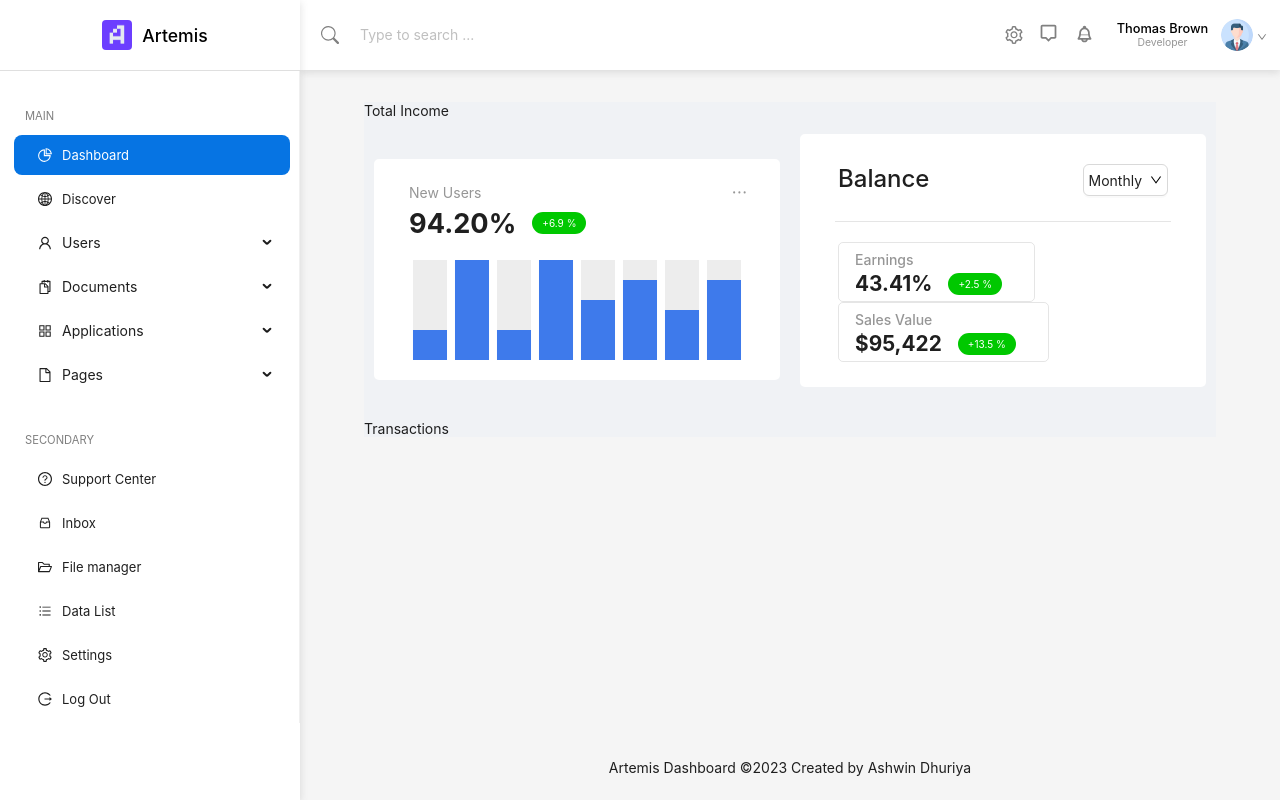
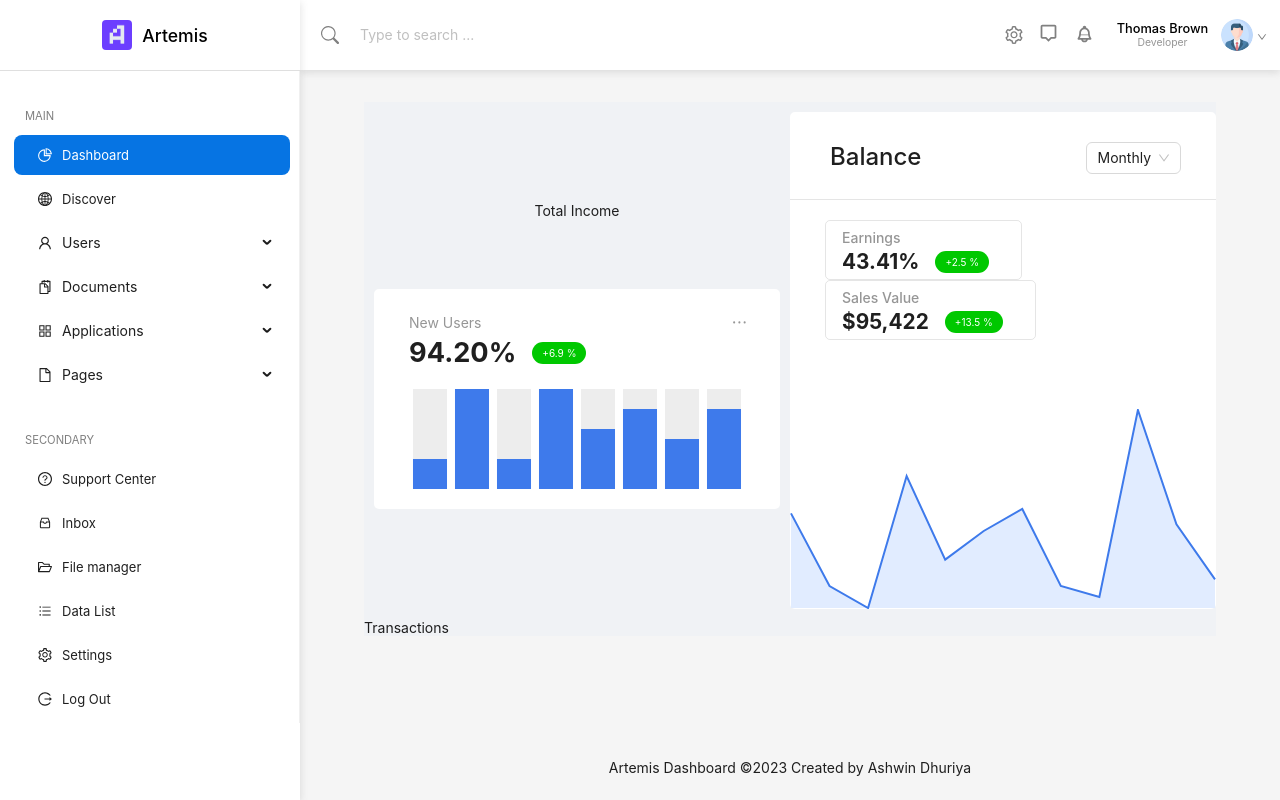
Before and after one commit to Ashwin1729/Artemis-Dashboard, a React (Create React App) app: page / in a window 1280 px wide. Built offline with nearby package versions, Linux system fonts and the light colour scheme.

Commit message:
balance card implemented

```diff
--- a/src/App.css
+++ b/src/App.css
@@ -54,11 +54,6 @@
 }
 .table-row-dark {
   background-color: #f0f2f5;
-}
-
-.dashboard {
-  padding: 20px 16% 0px 10%;
-  background: #f0f2f5;
 }
 
 .transaction-wrapper {
@@ -175,10 +170,6 @@
   margin-top: 5px;
 }
 
-.site-layout .site-layout-background {
-  background: #fff;
-}
-
 .ant-tabs-top {
   width: 100% !important;
 }
--- a/src/components/Dashboard.js
+++ b/src/components/Dashboard.js
@@ -10,7 +10,7 @@ const Dashboard = () => {
     <div className={styles.dashboard_layout}>
       <Row className={styles.dashboard_graphs}>
         <Col xs={24} lg={12} className={styles.income_layout}>
-          <Row>
+          <Row className={styles.user_layout}>
             <div>Total Income</div>
           </Row>
           <Row className={styles.user_layout}>
--- /dev/null
+++ b/src/components/charts/LineChart.js
@@ -0,0 +1,56 @@
+import React from "react";
+import { Line } from "react-chartjs-2";
+
+const LineChart = ({ label, data, title }) => {
+  return (
+    <>
+      <Line
+        data={{
+          labels: label,
+          datasets: [
+            {
+              label: title,
+              fill: true,
+              backgroundColor: "#e1ecff",
+              borderColor: "#3e7aeb",
+              borderWidth: 2,
+              borderDash: [],
+              borderDashOffset: 0.0,
+              pointBackgroundColor: "#3e7aeb",
+              pointBorderColor: "rgba(255,255,255,0)",
+              pointHoverBackgroundColor: "#3e7aeb",
+              pointBorderWidth: 20,
+              pointHoverRadius: 5,
+              pointHoverBorderWidth: 15,
+              pointRadius: 0,
+              data: data,
+            },
+          ],
+        }}
+        options={{
+          maintainAspectRatio: false,
+          plugins: {
+            legend: {
+              display: false,
+            },
+          },
+          legend: {
+            display: false,
+          },
+          responsive: true,
+          scales: {
+            y: {
+              display: false,
+            },
+
+            x: {
+              display: false,
+            },
+          },
+        }}
+      />
+    </>
+  );
+};
+
+export default LineChart;
--- a/src/components/dashboard_modules/Balance.js
+++ b/src/components/dashboard_modules/Balance.js
@@ -1,33 +1,31 @@
 import React, { useState, useEffect, useRef } from "react";
-import { Row, Col, Dropdown, Button } from "antd";
+import { Row, Col, Dropdown, Button, Select } from "antd";
 import { DownOutlined } from "@ant-design/icons";
 import { useCountUp } from "react-countup";
 import styles from "./Balance.module.css";
 import Badge from "../Badge";
 import { Chart, registerables } from "chart.js";
+import LineChart from "../charts/LineChart";
 
 Chart.register(...registerables);
 
-const profileDropdown = [
+const periodDropdown = [
   {
-    label: <a href="#">1st menu item</a>,
-    key: "0",
+    value: "monthly",
+    label: "Monthly",
   },
   {
-    label: <a href="#">2nd menu item</a>,
-    key: "1",
-  },
-  {
-    type: "divider",
-  },
-  {
-    label: "3rd menu item",
-    key: "3",
+    value: "yearly",
+    label: "Yearly",
   },
 ];
 
 const Balance = () => {
   const [width, setWidth] = useState(0);
+  const [lineLabels, setLineLabels] = useState([]);
+  const [lineData, setLineData] = useState([]);
+  const [period, setPeriod] = useState("monthly");
+
   const earningsRef = useRef();
   const salesValueRef = useRef();
 
@@ -56,7 +54,52 @@ const Balance = () => {
       let style = getComputedStyle(document.querySelector("body"));
       setWidth(parseInt(style.width));
     });
+
+    setLineLabels(["", "", "", "", "", "", "", "", "", "", "", ""]);
+    setLineData([53, 20, 10, 70, 32, 45, 55, 20, 15, 100, 48, 23]);
   }, []);
+
+  useEffect(() => {
+    if (period === "monthly") {
+      setLineLabels(["", "", "", "", "", "", "", "", "", "", "", ""]);
+      setLineData([53, 20, 10, 70, 32, 45, 55, 20, 15, 100, 48, 23]);
+    } else if (period === "yearly") {
+      setLineLabels([
+        "",
+        "",
+        "",
+        "",
+        "",
+        "",
+        "",
+        "",
+        "",
+        "",
+        "",
+        "",
+        "",
+        "",
+        "",
+        "",
+        "",
+        "",
+        "",
+        "",
+        "",
+        "",
+        "",
+        "",
+      ]);
+      setLineData([
+        65, 55, 60, 55, 75, 90, 12, 58, 96, 102, 153, 90, 120, 170, 60, 50, 78,
+        96, 36, 24, 36, 145, 32, 78,
+      ]);
+    }
+  }, [period]);
+
+  const periodHandler = (value) => {
+    setPeriod(value);
+  };
 
   return (
     <div className={styles.balance_container}>
@@ -65,7 +108,7 @@ const Balance = () => {
           Balance
         </Col>
         <Col xs={7} style={{ textAlign: "end" }}>
-          <Dropdown
+          {/* <Dropdown
             menu={{
               items: profileDropdown,
             }}
@@ -74,7 +117,13 @@ const Balance = () => {
             <Button className="color-shade">
               Monthly <DownOutlined style={{ color: "black" }} />
             </Button>
-          </Dropdown>
+          </Dropdown> */}
+          <Select
+            defaultValue="monthly"
+            onChange={periodHandler}
+            options={periodDropdown}
+            value={period}
+          />
         </Col>
       </Row>
       <div className={styles.divider}></div>
@@ -100,7 +149,13 @@ const Balance = () => {
         </Col>
       </Row>
 
-      <Row className={styles.line_chart}>{/* Line chart */}</Row>
+      <Row className={styles.line_chart}>
+        <LineChart
+          label={lineLabels}
+          data={lineData}
+          title="Earnings increase count in past months ($)"
+        />
+      </Row>
     </div>
   );
 };
--- a/src/components/dashboard_modules/Balance.module.css
+++ b/src/components/dashboard_modules/Balance.module.css
@@ -1,13 +1,13 @@
 .balance_container {
   background: white;
-  padding: 20px 35px;
+  /* padding: 20px 35px; */
   border-radius: 5px;
   width: 100%;
   margin: 10px;
 }
 
 .balance_header {
-  padding: 10px 3px;
+  padding: 30px 35px 10px 40px;
   width: 100%;
 }
 
@@ -15,7 +15,7 @@
   display: flex;
   justify-content: space-between;
   align-items: center;
-  padding: 5px 3px;
+  padding: 5px 35px;
 }
 
 .earnings_card1 {
@@ -49,4 +49,6 @@
 }
 
 .line_chart {
+  margin-top: 4rem;
+  height: 200px;
 }
--- a/src/components/dashboard_modules/NewUser.js
+++ b/src/components/dashboard_modules/NewUser.js
@@ -4,7 +4,7 @@ import { Row, Col, Dropdown } from "antd";
 import { EllipsisOutlined } from "@ant-design/icons";
 import { useCountUp } from "react-countup";
 import styles from "./NewUser.module.css";
-import BarChart from "./BarChart";
+import BarChart from "../charts/BarChart";
 import { Chart, registerables } from "chart.js";
 
 Chart.register(...registerables);
```
Also changed, not shown: src/components/charts/BarChart.js (renamed from src/components/dashboard_modules/BarChart.js).
